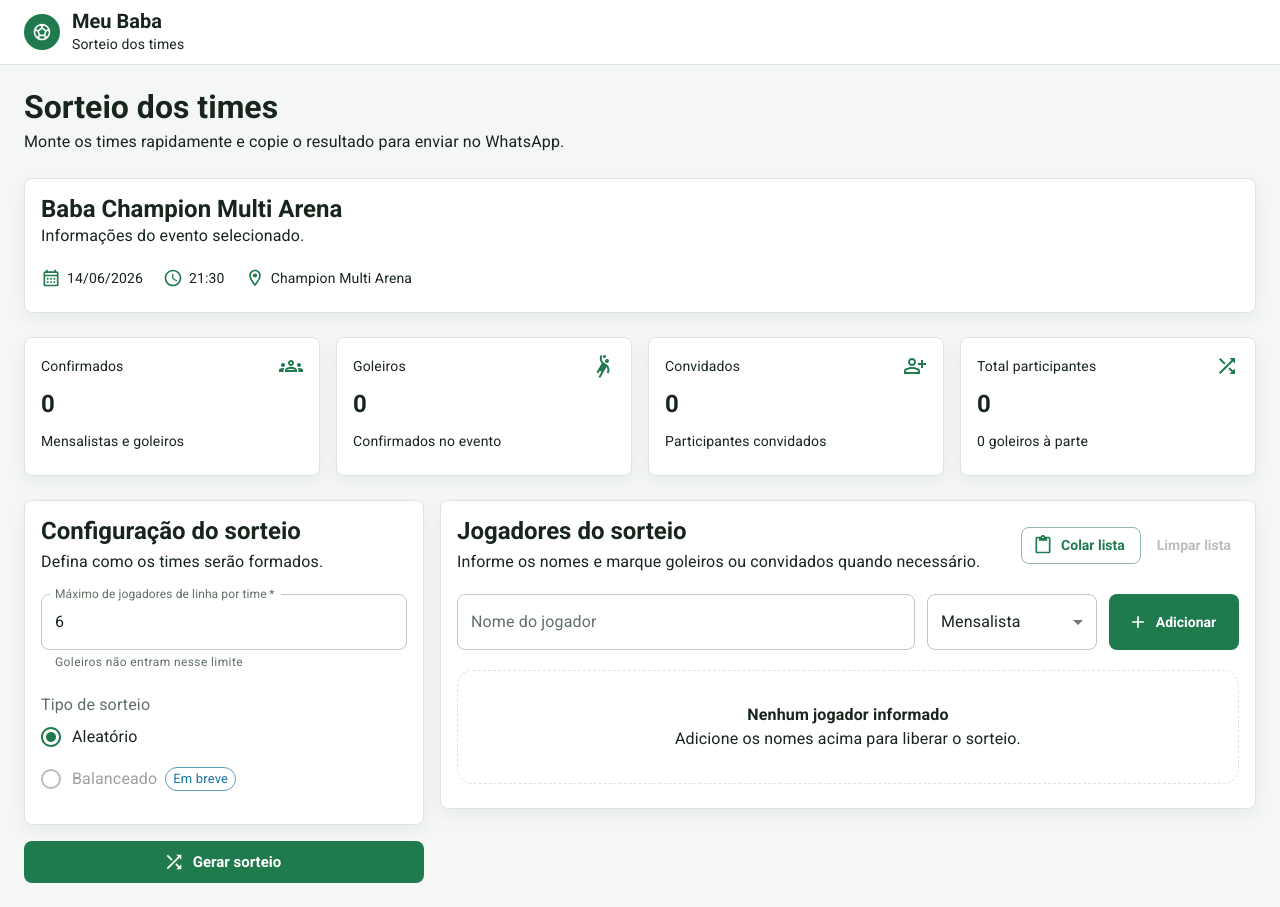
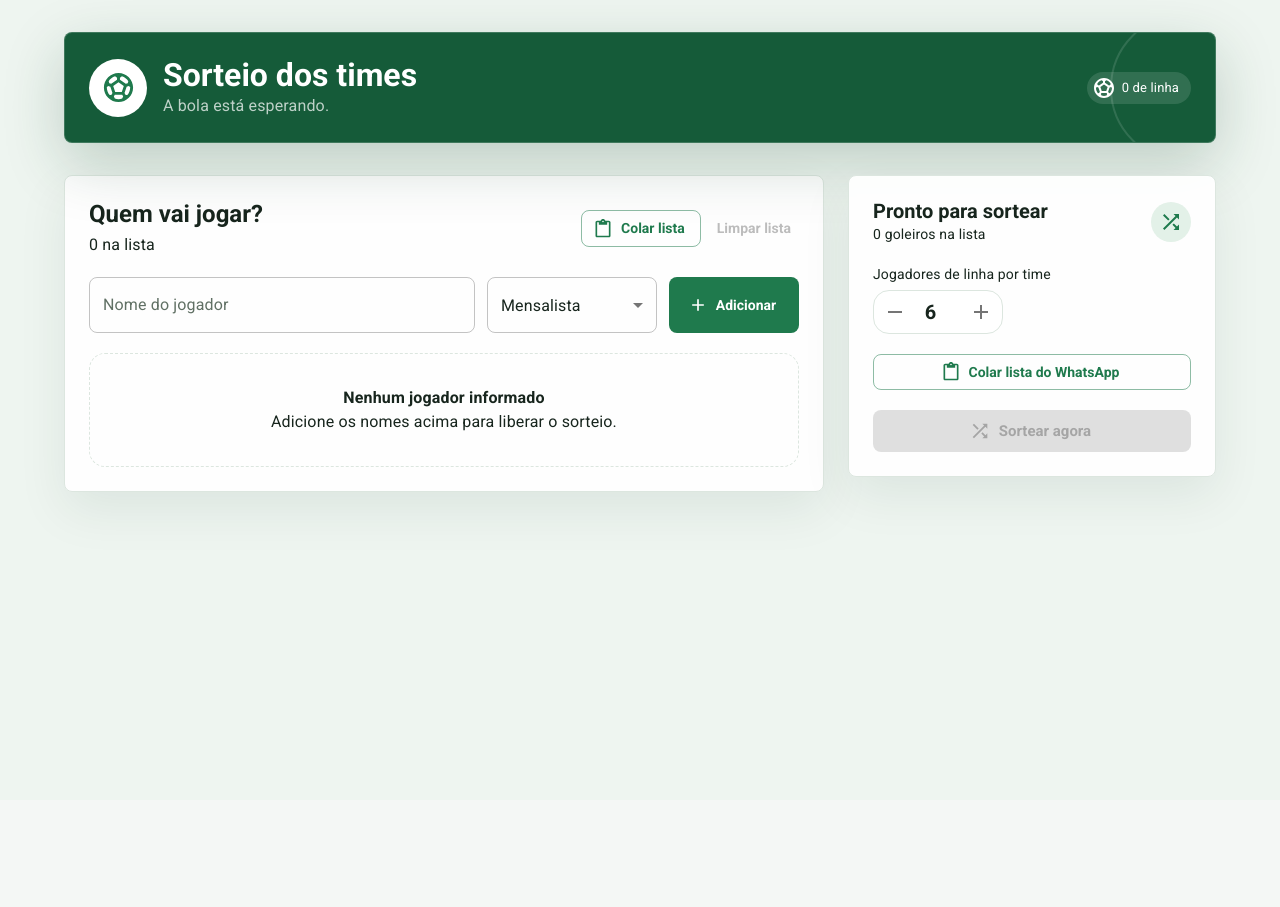
Before and after one commit to gabedaltro/meu-baba, a React (Vite) app: page / in a window 1280 px wide. After the commit the page ends 800 px from the top, so only its background shows below. Built offline with nearby package versions, Linux system fonts and the light colour scheme.

Commit message:
feat: enhance team draw components with improved UI and functionality

```diff
--- a/src/features/teamDraw/components/DrawConfigCard.tsx
+++ b/src/features/teamDraw/components/DrawConfigCard.tsx
@@ -1,73 +1,82 @@
 import {
-  Card,
-  CardContent,
-  Chip,
-  FormControl,
-  FormControlLabel,
-  FormLabel,
-  Radio,
-  RadioGroup,
+  Box,
+  IconButton,
   Stack,
   TextField,
+  Tooltip,
   Typography,
 } from '@mui/material'
-import type { DrawMode } from '../types'
+import RemoveOutlinedIcon from '@mui/icons-material/RemoveOutlined'
+import AddOutlinedIcon from '@mui/icons-material/AddOutlined'
 
 type DrawConfigCardProps = {
   maxPlayersPerTeam: number
-  drawMode: DrawMode
   onMaxPlayersPerTeamChange: (maxPlayersPerTeam: number) => void
-  onDrawModeChange: (drawMode: DrawMode) => void
 }
 
 export function DrawConfigCard({
   maxPlayersPerTeam,
-  drawMode,
   onMaxPlayersPerTeamChange,
-  onDrawModeChange,
 }: DrawConfigCardProps) {
+  const updateValue = (value: number) => {
+    onMaxPlayersPerTeamChange(Math.max(1, value))
+  }
+
   return (
-    <Card>
-      <CardContent>
-        <Stack spacing={2.5}>
-          <Stack spacing={0.5}>
-            <Typography variant="h2">Configuração do sorteio</Typography>
-            <Typography color="text.secondary">Defina como os times serão formados.</Typography>
-          </Stack>
-
-          <TextField
-            label="Máximo de jogadores de linha por time"
-            type="number"
-            value={maxPlayersPerTeam}
-            onChange={(event) => onMaxPlayersPerTeamChange(Number(event.target.value || 1))}
-            helperText="Goleiros não entram nesse limite"
-            fullWidth
-            required
-            slotProps={{ htmlInput: { min: 1 } }}
-          />
-
-          <FormControl>
-            <FormLabel>Tipo de sorteio</FormLabel>
-            <RadioGroup
-              value={drawMode}
-              onChange={(event) => onDrawModeChange(event.target.value as DrawMode)}
+    <Box>
+      <Typography variant="body2" color="text.secondary" sx={{ mb: 0.75 }}>
+        Jogadores de linha por time
+      </Typography>
+      <Stack
+        direction="row"
+        sx={{
+          alignItems: 'center',
+          width: 'fit-content',
+          border: '1px solid',
+          borderColor: 'divider',
+          borderRadius: 2,
+          bgcolor: 'background.paper',
+          p: 0.5,
+        }}
+      >
+        <Tooltip title="Diminuir">
+          <span>
+            <IconButton
+              size="small"
+              onClick={() => updateValue(maxPlayersPerTeam - 1)}
+              disabled={maxPlayersPerTeam <= 1}
+              aria-label="Diminuir jogadores por time"
             >
-              <FormControlLabel value="random" control={<Radio />} label="Aleatório" />
-              <FormControlLabel
-                value="balanced"
-                disabled
-                control={<Radio />}
-                label={
-                  <Stack direction="row" spacing={1} sx={{ alignItems: 'center' }}>
-                    <Typography>Balanceado</Typography>
-                    <Chip label="Em breve" size="small" color="secondary" variant="outlined" />
-                  </Stack>
-                }
-              />
-            </RadioGroup>
-          </FormControl>
-        </Stack>
-      </CardContent>
-    </Card>
+              <RemoveOutlinedIcon />
+            </IconButton>
+          </span>
+        </Tooltip>
+        <TextField
+          type="number"
+          value={maxPlayersPerTeam}
+          onChange={(event) => updateValue(Number(event.target.value || 1))}
+          slotProps={{
+            htmlInput: {
+              min: 1,
+              'aria-label': 'Jogadores de linha por time',
+              style: { textAlign: 'center', padding: 0, fontWeight: 800, fontSize: 20 },
+            },
+          }}
+          sx={{
+            width: 52,
+            '& fieldset': { border: 0 },
+          }}
+        />
+        <Tooltip title="Aumentar">
+          <IconButton
+            size="small"
+            onClick={() => updateValue(maxPlayersPerTeam + 1)}
+            aria-label="Aumentar jogadores por time"
+          >
+            <AddOutlinedIcon />
+          </IconButton>
+        </Tooltip>
+      </Stack>
+    </Box>
   )
 }
--- a/src/features/teamDraw/components/ParticipantsGridCard.tsx
+++ b/src/features/teamDraw/components/ParticipantsGridCard.tsx
@@ -2,13 +2,13 @@ import AddOutlinedIcon from '@mui/icons-material/AddOutlined'
 import ContentPasteOutlinedIcon from '@mui/icons-material/ContentPasteOutlined'
 import DeleteOutlineOutlinedIcon from '@mui/icons-material/DeleteOutlineOutlined'
 import {
+  Avatar,
+  Box,
   Button,
-  Card,
-  CardContent,
   Chip,
-  Grid,
   IconButton,
   MenuItem,
+  Paper,
   Select,
   Stack,
   TextField,
@@ -16,6 +16,7 @@ import {
   Typography,
 } from '@mui/material'
 import { useState } from 'react'
+import { motion } from 'framer-motion'
 import type { DrawParticipant, DrawParticipantType } from '../types'
 
 const participantTypeLabels: Record<DrawParticipantType, { label: string; color: 'default' | 'primary' | 'secondary' }> = {
@@ -49,19 +50,23 @@ export function ParticipantsGridCard({
   }
 
   return (
-    <Card>
-      <CardContent>
-        <Stack spacing={2.5}>
+    <Paper
+      variant="outlined"
+      sx={{
+        overflow: 'hidden',
+        bgcolor: 'rgba(255,255,255,0.92)',
+        boxShadow: '0 18px 50px rgba(17, 54, 35, 0.08)',
+      }}
+    >
+        <Stack spacing={2.5} sx={{ p: { xs: 2, sm: 3 } }}>
           <Stack
             direction={{ xs: 'column', sm: 'row' }}
             spacing={1}
             sx={{ justifyContent: 'space-between', alignItems: { xs: 'stretch', sm: 'center' } }}
           >
             <Stack spacing={0.5}>
-              <Typography variant="h2">Jogadores do sorteio</Typography>
-              <Typography color="text.secondary">
-                Informe os nomes e marque goleiros ou convidados quando necessário.
-              </Typography>
+              <Typography variant="h2">Quem vai jogar?</Typography>
+              <Typography color="text.secondary">{participants.length} na lista</Typography>
             </Stack>
             <Stack direction={{ xs: 'column', sm: 'row' }} spacing={1}>
               <Button
@@ -134,39 +139,67 @@ export function ParticipantsGridCard({
           ) : (
             <Stack
               sx={{
-                maxHeight: { xs: 360, md: 'none' },
-                overflowY: { xs: 'auto', md: 'visible' },
+                maxHeight: { xs: 350, md: 480 },
+                overflowY: 'auto',
                 pr: { xs: 0.5, md: 0 },
               }}
             >
-              <Grid container spacing={1.5}>
+              <Box
+                sx={{
+                  display: 'grid',
+                  gridTemplateColumns: {
+                    xs: '1fr',
+                    sm: 'repeat(2, minmax(0, 1fr))',
+                    xl: 'repeat(3, minmax(0, 1fr))',
+                  },
+                  gap: 1,
+                }}
+              >
                 {participants.map((participant) => {
                   const participantType = participantTypeLabels[participant.type]
 
                   return (
-                    <Grid key={participant.id} size={{ xs: 12, sm: 6, md: 4, xl: 3 }}>
+                    <motion.div
+                      key={participant.id}
+                      layout
+                      initial={{ opacity: 0, y: 8 }}
+                      animate={{ opacity: 1, y: 0 }}
+                      exit={{ opacity: 0, scale: 0.96 }}
+                    >
                       <Stack
                         direction="row"
                         spacing={1}
                         sx={{
                           alignItems: 'center',
-                          border: '1px solid',
-                          borderColor: 'divider',
+                          border: '1px solid rgba(31, 122, 77, 0.14)',
                           borderRadius: 2,
-                          p: 1.5,
-                          bgcolor: 'background.default',
-                          minHeight: 76,
+                          px: 1,
+                          py: 0.75,
+                          bgcolor: '#f7faf8',
+                          minHeight: 58,
                         }}
                       >
-                        <Stack spacing={0.75} sx={{ flex: 1, minWidth: 0 }}>
-                          <Typography sx={{ fontWeight: 700 }} noWrap>
+                        <Avatar
+                          sx={{
+                            width: 34,
+                            height: 34,
+                            fontSize: 14,
+                            fontWeight: 800,
+                            bgcolor: participant.type === 'goalkeeper' ? 'primary.main' : '#dfece4',
+                            color: participant.type === 'goalkeeper' ? 'primary.contrastText' : 'primary.dark',
+                          }}
+                        >
+                          {participant.name.charAt(0).toLocaleUpperCase('pt-BR')}
+                        </Avatar>
+                        <Stack spacing={0.25} sx={{ flex: 1, minWidth: 0 }}>
+                          <Typography variant="body2" sx={{ fontWeight: 700 }} noWrap>
                             {participant.name}
                           </Typography>
                           <Chip
                             label={participantType.label}
                             color={participantType.color}
                             size="small"
-                            sx={{ alignSelf: 'flex-start' }}
+                            sx={{ alignSelf: 'flex-start', height: 19, fontSize: 10 }}
                           />
                         </Stack>
                         <Tooltip title="Remover jogador">
@@ -179,14 +212,13 @@ export function ParticipantsGridCard({
                           </IconButton>
                         </Tooltip>
                       </Stack>
-                    </Grid>
+                    </motion.div>
                   )
                 })}
-              </Grid>
+              </Box>
             </Stack>
           )}
         </Stack>
-      </CardContent>
-    </Card>
+    </Paper>
   )
 }
--- a/src/pages/TeamDrawPage.tsx
+++ b/src/pages/TeamDrawPage.tsx
@@ -1,23 +1,20 @@
-import AccessTimeOutlinedIcon from "@mui/icons-material/AccessTimeOutlined";
-import CalendarMonthOutlinedIcon from "@mui/icons-material/CalendarMonthOutlined";
-import GroupsOutlinedIcon from "@mui/icons-material/GroupsOutlined";
-import LocationOnOutlinedIcon from "@mui/icons-material/LocationOnOutlined";
-import PersonAddAltOutlinedIcon from "@mui/icons-material/PersonAddAltOutlined";
+import ContentPasteOutlinedIcon from "@mui/icons-material/ContentPasteOutlined";
 import ShuffleOutlinedIcon from "@mui/icons-material/ShuffleOutlined";
-import SportsHandballOutlinedIcon from "@mui/icons-material/SportsHandballOutlined";
+import SportsSoccerOutlinedIcon from "@mui/icons-material/SportsSoccerOutlined";
 import {
   Alert,
+  Avatar,
   Box,
   Button,
-  Card,
-  CardContent,
   Chip,
   CircularProgress,
   Grid,
+  Paper,
   Snackbar,
   Stack,
   Typography,
 } from "@mui/material";
+import { motion } from "framer-motion";
 import { useEffect, useMemo, useState } from "react";
 import { DrawConfigCard } from "../features/teamDraw/components/DrawConfigCard";
 import {
@@ -27,12 +24,10 @@ import {
 import { DrawResultCard } from "../features/teamDraw/components/DrawResultCard";
 import { ParticipantsGridCard } from "../features/teamDraw/components/ParticipantsGridCard";
 import type {
-  DrawMode,
   DrawParticipant,
   DrawParticipantType,
   DrawTeam,
 } from "../features/teamDraw/types";
-import { EventMetricCard } from "../features/nextEvent/components/EventMetricCard";
 
 const todayEventDate = new Date();
 todayEventDate.setHours(21, 30, 0, 0);
@@ -148,22 +143,10 @@ export function TeamDrawPage() {
   const [maxPlayersPerTeam, setMaxPlayersPerTeam] = useState(
     storedDrawState.maxPlayersPerTeam,
   );
-  const [drawMode, setDrawMode] = useState<DrawMode>("random");
   const [teams, setTeams] = useState<DrawTeam[]>(storedDrawState.teams);
   const [isDrawing, setIsDrawing] = useState(false);
   const [isBulkImportOpen, setIsBulkImportOpen] = useState(false);
   const [snackbarMessage, setSnackbarMessage] = useState("");
-
-  const eventDate = new Intl.DateTimeFormat("pt-BR", {
-    day: "2-digit",
-    month: "2-digit",
-    year: "numeric",
-  }).format(eventMock.startsAt);
-
-  const eventTime = new Intl.DateTimeFormat("pt-BR", {
-    hour: "2-digit",
-    minute: "2-digit",
-  }).format(eventMock.startsAt);
 
   const summary = useMemo(() => {
     const goalkeeperCount = participants.filter(
@@ -327,114 +310,97 @@ export function TeamDrawPage() {
   };
 
   return (
-    <Stack spacing={{ xs: 2, md: 3 }} sx={{ pb: { xs: 10, lg: 0 } }}>
-      <Stack spacing={0.5}>
-        <Typography variant="h1">Sorteio dos times</Typography>
-        <Typography color="text.secondary">
-          Monte os times rapidamente e copie o resultado para enviar no
-          WhatsApp.
+    <Stack spacing={{ xs: 2.5, md: 4 }} sx={{ pb: { xs: 11, lg: 2 } }}>
+      <Paper
+        component={motion.header}
+        initial={{ opacity: 0, y: -12 }}
+        animate={{ opacity: 1, y: 0 }}
+        variant="outlined"
+        sx={{
+          position: "relative",
+          overflow: "hidden",
+          bgcolor: "#155b39",
+          color: "#fff",
+          borderColor: "rgba(255,255,255,0.18)",
+          p: { xs: 2, sm: 3 },
+          boxShadow: "0 20px 60px rgba(16, 70, 43, 0.22)",
+          "&::after": {
+            content: '""',
+            position: "absolute",
+            width: 150,
+            height: 150,
+            border: "2px solid rgba(255,255,255,0.12)",
+            borderRadius: "50%",
+            right: -45,
+            top: "50%",
+            transform: "translateY(-50%)",
+          },
+        }}
+      >
+        <Stack direction="row" spacing={2} sx={{ alignItems: "center", position: "relative", zIndex: 1 }}>
+          <Avatar sx={{ width: { xs: 48, sm: 58 }, height: { xs: 48, sm: 58 }, bgcolor: "#fff", color: "primary.main" }}>
+            <SportsSoccerOutlinedIcon fontSize="large" />
+          </Avatar>
+          <Box sx={{ flex: 1, minWidth: 0 }}>
+            <Typography variant="h1" sx={{ color: "inherit", fontSize: { xs: "1.65rem", sm: "2rem" } }}>
+              Sorteio dos times
             </Typography>
-      </Stack>
-
-      <Card>
-        <CardContent sx={{ p: { xs: 1.5, sm: 2 } }}>
-          <Stack spacing={{ xs: 1.5, md: 2.5 }}>
-            <Box>
-              <Typography variant="h2">{eventMock.title}</Typography>
-              <Typography color="text.secondary" sx={{ display: { xs: "none", sm: "block" } }}>
-                Informações do evento selecionado.
+            <Typography sx={{ color: "rgba(255,255,255,0.72)" }}>
+              {summary.totalPeople === 0 ? "A bola está esperando." : `${summary.totalPeople} nomes prontos para jogar`}
             </Typography>
           </Box>
+          <Chip
+            icon={<SportsSoccerOutlinedIcon />}
+            label={`${summary.totalPlayers} de linha`}
+            sx={{ display: { xs: "none", sm: "inline-flex" }, bgcolor: "rgba(255,255,255,0.12)", color: "#fff", "& .MuiChip-icon": { color: "#fff" } }}
+          />
+        </Stack>
+      </Paper>
 
-            <Stack
-              direction={{ xs: "row", md: "row" }}
-              spacing={{ xs: 1.5, md: 2.5 }}
-              useFlexGap
-              sx={{ flexWrap: "wrap" }}
-            >
-              <Stack
-                direction="row"
-                spacing={0.75}
-                sx={{ alignItems: "center" }}
-              >
-                <CalendarMonthOutlinedIcon color="primary" fontSize="small" />
-                <Typography variant="body2">{eventDate}</Typography>
-              </Stack>
-              <Stack
-                direction="row"
-                spacing={0.75}
-                sx={{ alignItems: "center" }}
-              >
-                <AccessTimeOutlinedIcon color="primary" fontSize="small" />
-                <Typography variant="body2">{eventTime}</Typography>
-              </Stack>
-              <Stack
-                direction="row"
-                spacing={0.75}
-                sx={{ alignItems: "center" }}
-              >
-                <LocationOnOutlinedIcon color="primary" fontSize="small" />
-                <Typography variant="body2">{eventMock.location}</Typography>
-              </Stack>
-            </Stack>
-          </Stack>
-        </CardContent>
-      </Card>
-
-      <Card sx={{ display: { xs: "block", sm: "none" } }}>
-        <CardContent sx={{ p: 1.5 }}>
-          <Stack direction="row" spacing={1} useFlexGap sx={{ flexWrap: "wrap" }}>
-            <Chip label={`${summary.totalPlayers} jogadores`} color="primary" />
-            <Chip label={`${summary.goalkeepers} goleiros`} variant="outlined" />
-            <Chip label={`${summary.guests} convidados`} variant="outlined" />
-          </Stack>
-        </CardContent>
-      </Card>
-
-      <Grid container spacing={2} sx={{ display: { xs: "none", sm: "flex" } }}>
-        <Grid size={{ xs: 12, sm: 6, lg: 3 }}>
-          <EventMetricCard
-            label="Confirmados"
-            value={summary.confirmed}
-            helper="Mensalistas e goleiros"
-            icon={<GroupsOutlinedIcon color="primary" />}
+      <Grid container spacing={{ xs: 2, md: 3 }}>
+        <Grid size={{ xs: 12, lg: 8 }}>
+          <ParticipantsGridCard
+            participants={participants}
+            onAdd={addParticipant}
+            onRemove={removeParticipant}
+            onClear={clearParticipants}
+            onOpenBulkImport={() => setIsBulkImportOpen(true)}
           />
         </Grid>
-        <Grid size={{ xs: 12, sm: 6, lg: 3 }}>
-          <EventMetricCard
-            label="Goleiros"
-            value={summary.goalkeepers}
-            helper="Confirmados no evento"
-            icon={<SportsHandballOutlinedIcon color="primary" />}
-          />
-        </Grid>
-        <Grid size={{ xs: 12, sm: 6, lg: 3 }}>
-          <EventMetricCard
-            label="Convidados"
-            value={summary.guests}
-            helper="Participantes convidados"
-            icon={<PersonAddAltOutlinedIcon color="primary" />}
-          />
-        </Grid>
-        <Grid size={{ xs: 12, sm: 6, lg: 3 }}>
-          <EventMetricCard
-            label="Total participantes"
-            value={summary.totalPlayers}
-            helper={`${summary.goalkeepers} goleiro${summary.goalkeepers === 1 ? "" : "s"} à parte`}
-            icon={<ShuffleOutlinedIcon color="primary" />}
-          />
-        </Grid>
-      </Grid>
-
-      <Grid container spacing={2}>
         <Grid size={{ xs: 12, lg: 4 }}>
-          <Stack spacing={2}>
+          <Paper
+            variant="outlined"
+            sx={{
+              position: { lg: "sticky" },
+              top: { lg: 24 },
+              p: { xs: 2, sm: 3 },
+              bgcolor: "rgba(255,255,255,0.94)",
+              boxShadow: "0 18px 50px rgba(17, 54, 35, 0.08)",
+            }}
+          >
+            <Stack spacing={2.5}>
+              <Stack direction="row" sx={{ alignItems: "center", justifyContent: "space-between" }}>
+                <Box>
+                  <Typography variant="h3">Pronto para sortear</Typography>
+                  <Typography variant="body2" color="text.secondary">
+                    {summary.goalkeepers} goleiro{summary.goalkeepers === 1 ? "" : "s"} na lista
+                  </Typography>
+                </Box>
+                <Avatar sx={{ bgcolor: "#e3f1e8", color: "primary.main" }}>
+                  <ShuffleOutlinedIcon />
+                </Avatar>
+              </Stack>
             <DrawConfigCard
               maxPlayersPerTeam={maxPlayersPerTeam}
-              drawMode={drawMode}
               onMaxPlayersPerTeamChange={setMaxPlayersPerTeam}
-              onDrawModeChange={setDrawMode}
             />
+            <Button
+              variant="outlined"
+              startIcon={<ContentPasteOutlinedIcon />}
+              onClick={() => setIsBulkImportOpen(true)}
+            >
+              Colar lista do WhatsApp
+            </Button>
             <Button
               variant="contained"
               size="large"
@@ -446,31 +412,43 @@ export function TeamDrawPage() {
                 )
               }
               onClick={runDraw}
-              disabled={isDrawing}
+              disabled={isDrawing || participants.length === 0}
               sx={{ display: { xs: "none", lg: "inline-flex" } }}
             >
-              {isDrawing ? "Gerando sorteio..." : "Gerar sorteio"}
+              {isDrawing ? "Sorteando..." : "Sortear agora"}
             </Button>
             </Stack>
-        </Grid>
-        <Grid size={{ xs: 12, lg: 8 }}>
-          <ParticipantsGridCard
-            participants={participants}
-            onAdd={addParticipant}
-            onRemove={removeParticipant}
-            onClear={clearParticipants}
-            onOpenBulkImport={() => setIsBulkImportOpen(true)}
-          />
+          </Paper>
         </Grid>
       </Grid>
 
       {teams.length > 0 ? (
+        <Box
+          sx={{
+            position: "relative",
+            borderRadius: 2,
+            bgcolor: "#155b39",
+            p: { xs: 2, sm: 3 },
+            overflow: "hidden",
+            "&::before": {
+              content: '""',
+              position: "absolute",
+              inset: 12,
+              border: "1px solid rgba(255,255,255,0.12)",
+              borderRadius: 1,
+              pointerEvents: "none",
+            },
+          }}
+        >
+          <Box sx={{ position: "relative", zIndex: 1 }}>
             <DrawResultCard
               teams={teams}
               onRedraw={runDraw}
               onCopy={copyTeams}
               onShare={shareTeams}
             />
+          </Box>
+        </Box>
       ) : null}
 
       <BulkParticipantsDialog
@@ -487,9 +465,9 @@ export function TeamDrawPage() {
           right: 0,
           bottom: 0,
           zIndex: (theme) => theme.zIndex.appBar,
-          bgcolor: "background.paper",
-          borderTop: "1px solid",
-          borderColor: "divider",
+          bgcolor: "rgba(255,255,255,0.96)",
+          backdropFilter: "blur(10px)",
+          borderTop: "1px solid rgba(31,122,77,0.16)",
           p: 1.5,
           pb: "max(12px, env(safe-area-inset-bottom))",
         }}
@@ -505,10 +483,10 @@ export function TeamDrawPage() {
             )
           }
           onClick={runDraw}
-          disabled={isDrawing}
+          disabled={isDrawing || participants.length === 0}
           fullWidth
         >
-          {isDrawing ? "Gerando sorteio..." : `Gerar sorteio (${participants.length})`}
+          {isDrawing ? "Sorteando..." : `Sortear ${participants.length} jogadores`}
         </Button>
       </Box>
 
--- a/src/routes/AppRoutes.tsx
+++ b/src/routes/AppRoutes.tsx
@@ -1,33 +1,11 @@
-import SportsSoccerOutlinedIcon from '@mui/icons-material/SportsSoccerOutlined'
-import { AppBar, Avatar, Box, Container, Stack, Toolbar, Typography } from '@mui/material'
+import { Box, Container } from '@mui/material'
 import { Navigate, Route, Routes } from 'react-router-dom'
 import { TeamDrawPage } from '../pages/TeamDrawPage'
 
 function DrawOnlyLayout() {
   return (
-    <Box sx={{ minHeight: '100vh' }}>
-      <AppBar
-        position="sticky"
-        color="inherit"
-        elevation={0}
-        sx={{ borderBottom: '1px solid', borderColor: 'divider' }}
-      >
-        <Toolbar>
-          <Stack direction="row" spacing={1.5} sx={{ alignItems: 'center' }}>
-            <Avatar sx={{ bgcolor: 'primary.main', width: 36, height: 36 }}>
-              <SportsSoccerOutlinedIcon fontSize="small" />
-            </Avatar>
-            <Box>
-              <Typography variant="h3">Meu Baba</Typography>
-              <Typography variant="body2" color="text.secondary">
-                Sorteio dos times
-              </Typography>
-            </Box>
-          </Stack>
-        </Toolbar>
-      </AppBar>
-
-      <Container maxWidth="xl" sx={{ py: { xs: 2, md: 3 } }}>
+    <Box sx={{ minHeight: '100vh', bgcolor: '#eef5f0' }}>
+      <Container maxWidth="lg" sx={{ py: { xs: 2, md: 4 } }}>
         <TeamDrawPage />
       </Container>
     </Box>
```
Also changed, not shown: src/features/teamDraw/components/DrawResultCard.tsx (+105 -26 lines). Lines whose indentation alone changed are shown as unchanged.
